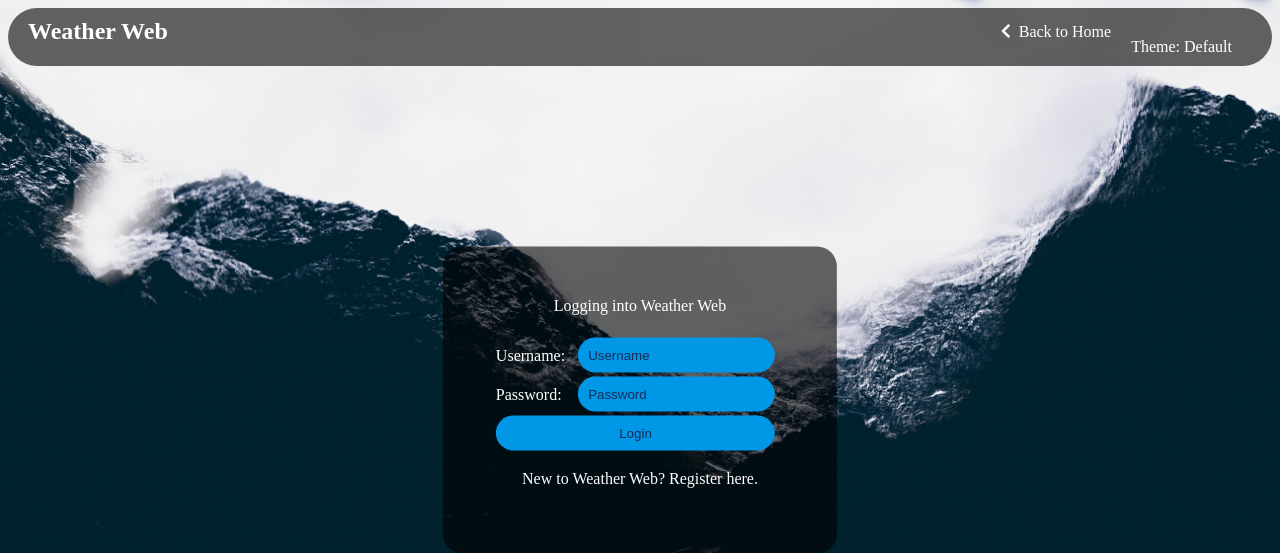
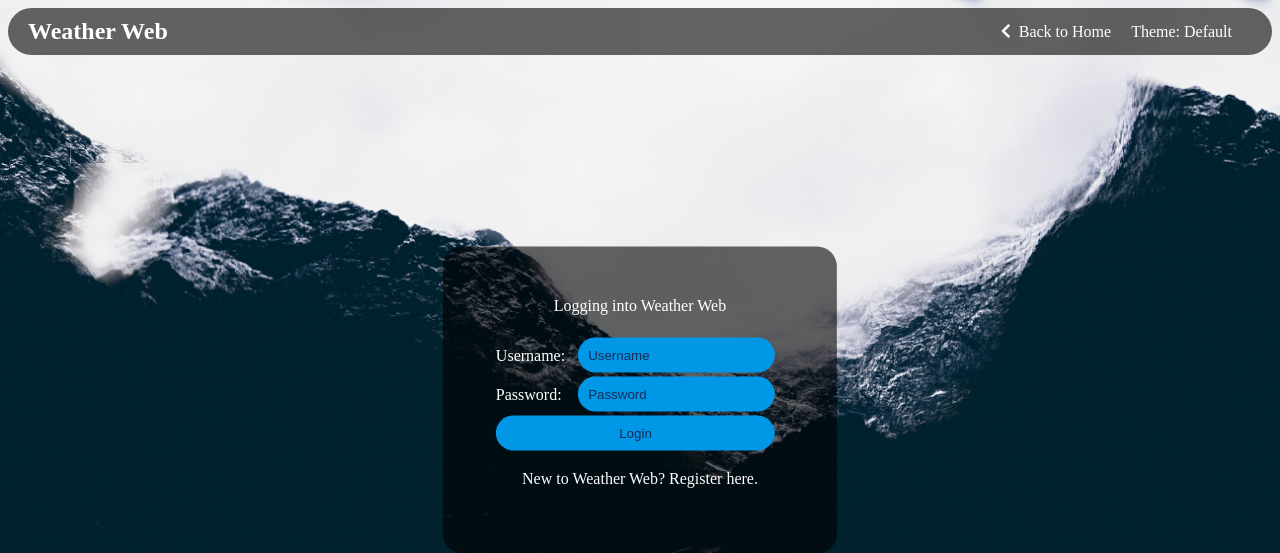
Before and after one commit to Raks110/Weather, a Flask app: page /login in a window 1280 px wide. Shown: the top 553 px of the page. Run offline with Flask 2, Linux system fonts and the light colour scheme; data that the repository does not hold is empty; some libraries are stand-ins or nearby versions.

Commit message:
Update login.html

```diff
--- a/Templates/login.html
+++ b/Templates/login.html
@@ -158,7 +158,7 @@
     <div class="navDiv" id="topnav">
       <nav>
         <span><h1>Weather Web</h1></span>
-        <span class="navLog" style="padding-top: 20px">{{theme}}</span>
+        <span class="navLog">{{theme}}</span>
         <span class="navLog">
           {% if city %}
             <a href = "/loc" class="navLink">{{city}}</a>
```
